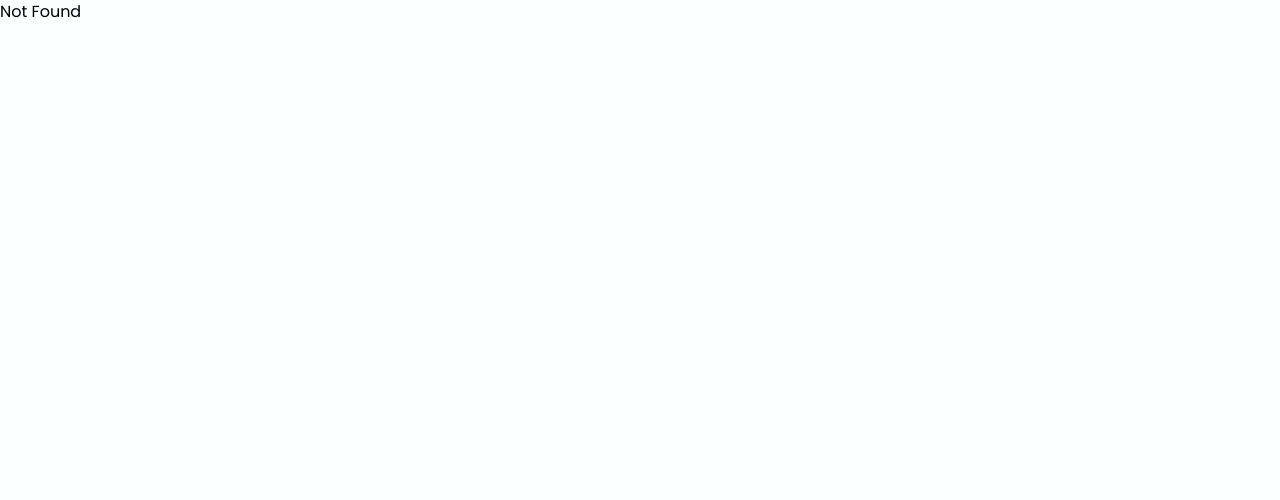
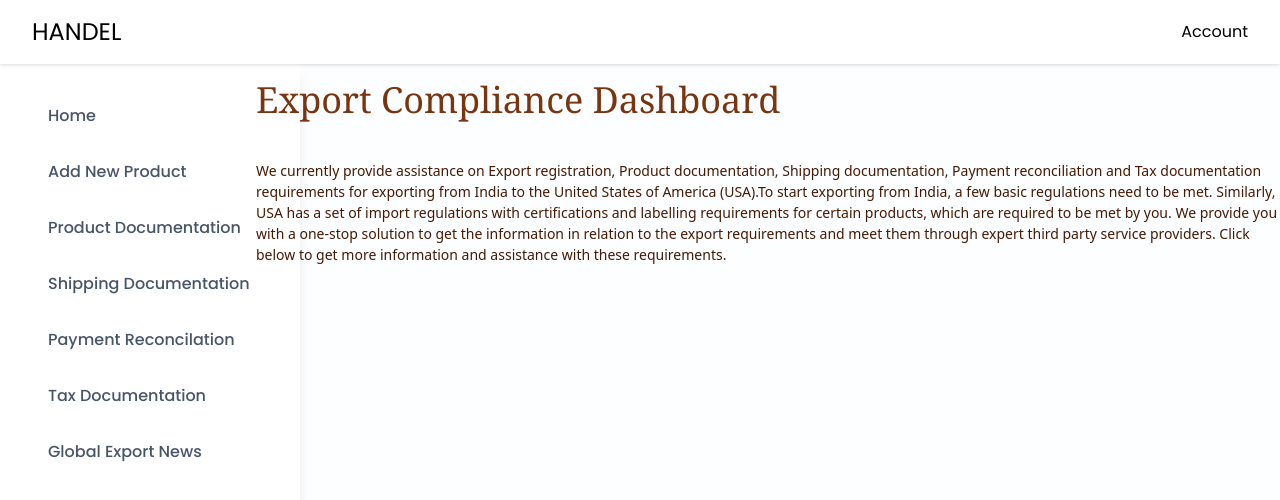
Before and after one commit to kanavdhanda/Handel, a React (Vite) app in the folder frontend/: page /proddocs in a window 1280 px wide. Shown: the top 500 px of the page. Built offline with nearby package versions, Linux system fonts and the light colour scheme.

Commit message:
feature: page added to dashboard for documentation required for selling products in the USA

```diff
--- a/frontend/src/App.jsx
+++ b/frontend/src/App.jsx
@@ -14,6 +14,8 @@ import ShippingDoc from './pages/Dashboard/ShippingDoc'
 import PaymentRec from './pages/Dashboard/PaymentRec'
 import Payments from './pages/Products/Payments'
 import OrderPage from './pages/Products/OrderPage'
+
+import ProdDocs from './pages/Dashboard/prodDocs'
 
 const App = () => {
   return (
@@ -34,6 +36,7 @@ const App = () => {
         <Route path="/payment" element={<Payments />} />
         <Route path='*' element={<h1>Not Found</h1>} />
         <Route path="/order" element={<OrderPage/>} />
+        <Route path="/proddocs" element={<ProdDocs/>} />
       </Routes>
     </Router>
   )
--- a/frontend/src/components/Navbar/DashSideNav.jsx
+++ b/frontend/src/components/Navbar/DashSideNav.jsx
@@ -22,7 +22,7 @@ const DashSideNav = () => {
           Add New Product
         </NavLink>
         <NavLink
-          to="/settings"
+          to="/proddocs"
           className="py-4 px-12 hover:bg-gray-200 transition-colors"
           activeClassName="bg-gray-700"
         >
--- a/frontend/src/pages/Dashboard/Dashboard.jsx
+++ b/frontend/src/pages/Dashboard/Dashboard.jsx
@@ -10,7 +10,7 @@ const Dashboard = () => {
         <div className="relative">
         <DashTopNav className='absolute top-0' />
         <DashSideNav className='absolute top-0' />
-        <div className="ml-[330px] mt-[80px] absolute top-0"><div>
+        <div className="ml-[20vw] mt-[20vh] absolute top-0"><div>
           <h1 className='text-4xl text-amber-900 mb-10 font-serif'>Export Compliance Dashboard</h1>
           <h2 className='text-[14px] text-amber-950 font-sans'>We currently provide assistance on Export registration, Product documentation, Shipping documentation, Payment reconciliation and Tax documentation requirements for exporting from India to the United States of America (USA).To start exporting from India, a few basic regulations need to be met. Similarly, USA has a set of import regulations with certifications and labelling requirements for certain products, which are required to be met by you. We provide you with a one-stop solution to get the information in relation to the export requirements and meet them through expert third party service providers. Click below to get more information and assistance with these requirements.</h2>
           </div>
--- a/frontend/src/pages/Dashboard/PaymentRec.jsx
+++ b/frontend/src/pages/Dashboard/PaymentRec.jsx
@@ -9,7 +9,7 @@ const PaymentRec = () => {
         <div className="relative">
         <DashTopNav className='absolute top-0' />
         <DashSideNav className='absolute top-0' />
-        <div className="ml-[330px] mt-[80px] absolute top-0"><div>
+        <div className="ml-[20vw] mt-[20vh] absolute top-0"><div>
             <img src="./payment.webp" className='grayscale' alt="" />
             <h4 className='text-[13px]'>Export in India is subject to several compliances as stipulated under the Foreign Exchange Management Act 1999, Foreign Exchange Management (Current Account Transactions) Rules, 2000, and the Foreign Exchange Management (Export of Goods and Services) Regulations, 2015. Such compliances are required to be adhered by every exporter in India.</h4>
             <h2 className='my-5 font-semibold text-[15px]'>Repatriation and Realization of Export proceeds:</h2>
--- /dev/null
+++ b/frontend/src/pages/Dashboard/prodDocs.jsx
@@ -0,0 +1,15 @@
+import DashTopNav from '../../components/Navbar/DashTopNav'
+import DashSideNav from '../../components/Navbar/DashSideNav'
+
+export default function ProdDocs(){
+    return(
+        <>
+        <DashTopNav className='absolute top-0' />
+        <DashSideNav className='absolute top-0' />
+        <div className='ml-[20vw] mt-[10vh] absolute top-0'>
+            <h1 className='text-4xl text-amber-900 mb-10 font-serif'>Export Compliance Dashboard</h1>
+            <h2 className='text-[14px] text-amber-950 font-sans'>We currently provide assistance on Export registration, Product documentation, Shipping documentation, Payment reconciliation and Tax documentation requirements for exporting from India to the United States of America (USA).To start exporting from India, a few basic regulations need to be met. Similarly, USA has a set of import regulations with certifications and labelling requirements for certain products, which are required to be met by you. We provide you with a one-stop solution to get the information in relation to the export requirements and meet them through expert third party service providers. Click below to get more information and assistance with these requirements.</h2>
+        </div>
+        </>
+    )
+}
```
